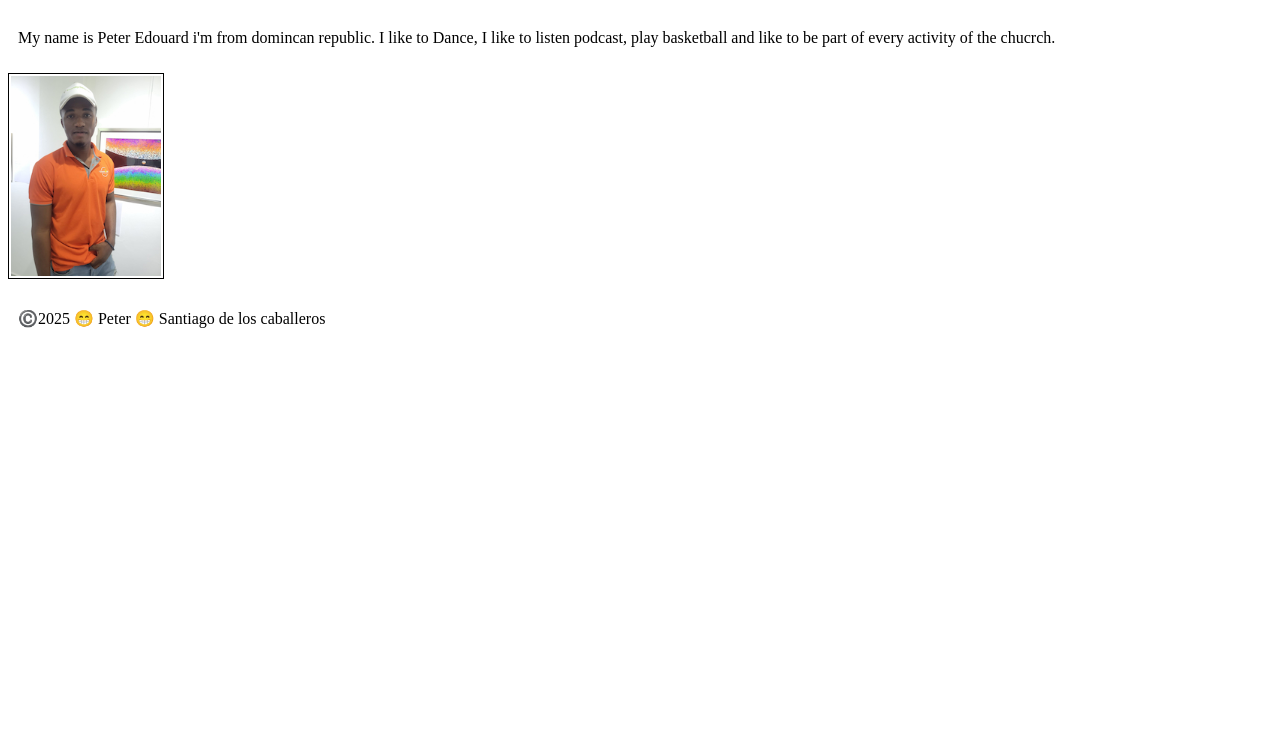
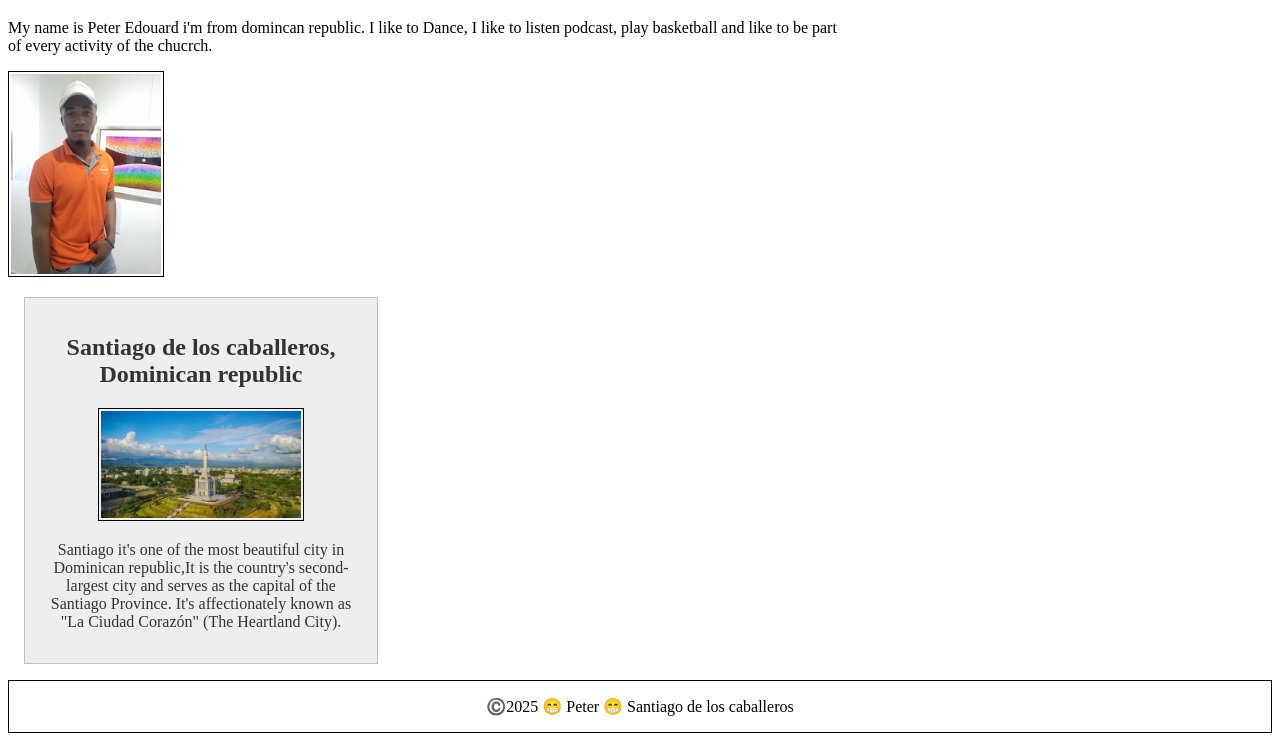
Before and after one commit to Edouard3dee/wdd130, a plain HTML site: page index.html in a window 1280 px wide. Shown: the part 205-946 px from the top of the page. Before the commit the page ends 800 px from the top, so only its background shows below. Drawn offline with Linux system fonts and the light colour scheme.

Commit message:
ad new img and make some changes in the html and css

```diff
--- a/index.html
+++ b/index.html
@@ -6,6 +6,9 @@
     <meta charset="UTF-8">
     <meta name="viewport" content="width=device-width, initial-scale=1.0">
     <title>Peter Edouard | WDD 130</title>
+    <meta name=" description"
+        content="This is the home page Peter Edouard, wdd130, this page will help you to have some information about me. ">
+    <meta name="author" content=" Peter Edouard">
 </head>
 
 <body>
@@ -23,6 +26,13 @@
         <img src="images/profile.jpg"
             alt="Person in orange polo shirt sitting indoors, offering a warm, welcoming smile" width="200">
     </main>
+    <aside>
+        <h2>Santiago de los caballeros, Dominican republic</h2>
+        <img src="images/city.jpg" alt="There is picture of the mounmental in santiago">
+        <p>Santiago it's one of the most beautiful city in Dominican republic,It is the country's second-largest city
+            and serves as the capital of the Santiago Province. It's affectionately known as
+            "La Ciudad Corazón" (The Heartland City).</p>
+    </aside>
     <footer>
         <p>©️2025 😁 Peter 😁 Santiago de los caballeros</p>
     </footer>
--- a/styles/styles.css
+++ b/styles/styles.css
@@ -21,3 +21,31 @@ img{
 p{
     padding: 10px;
 }
+main{
+    max-width: 840px;
+}
+
+main img{
+    width: 150px;
+    padding: auto;
+
+}
+aside{
+      width: 20rem;
+      margin: 1rem;
+      border: 1px solid rgb(0 0 0 /.2); /* 1 */
+      padding: 1rem;
+      background-color: #eee;
+      color: #333;
+      text-align: center;
+}
+aside img{
+    width: 200px;
+    padding: auto;
+}
+p{padding: 0px;}
+footer{
+       margin-top: 15px;
+       border: 1px solid #000;
+       text-align: center;
+}
```
Also changed, not shown: images/city.jpg (added).
